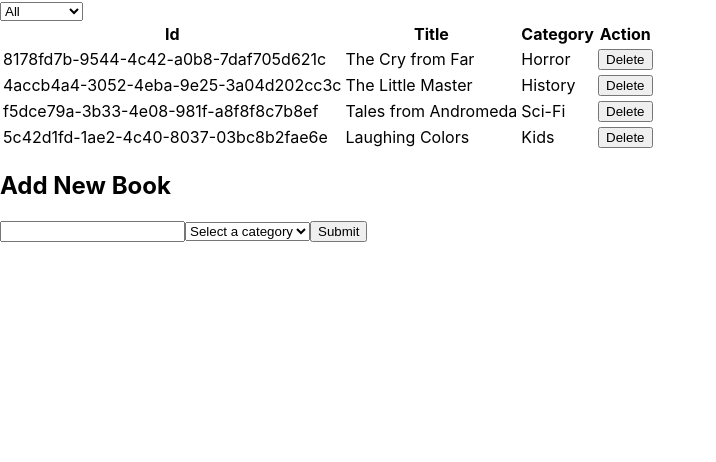
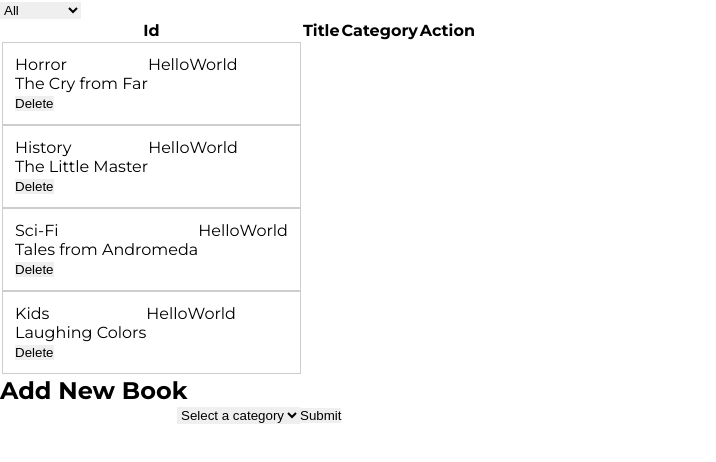
Before and after one commit to praz99/bookstore, a React (Create React App) app: page / in a window 1280 px wide. Shown: the top 462 px of the page, without its empty margins (0-716 px from the left). Built offline with nearby package versions, Linux system fonts and the light colour scheme.

Commit message:
add fint-family and style to book component.

```diff
--- a/src/components/Book.js
+++ b/src/components/Book.js
@@ -1,13 +1,21 @@
 import React from 'react';
 import PropTypes from 'prop-types';
+import '../styles/book.css';
 
 const Book = ({ book, deleteBook }) => (
-  <tr>
-    <td>{book.id}</td>
-    <td>{book.title}</td>
-    <td>{book.category}</td>
-    <td><button type="button" onClick={deleteBook}>Delete</button></td>
-  </tr>
+  <div className="book-container">
+    <div className="book-left">
+      <div className="book-category">{book.category}</div>
+      <div className="book-title">{book.title}</div>
+      <button type="button" onClick={deleteBook}>Delete</button>
+    </div>
+    <div className="book-center">
+      <p>Hello</p>
+    </div>
+    <div className="book-right">
+      <p>World</p>
+    </div>
+  </div>
 );
 
 Book.propTypes = {
--- /dev/null
+++ b/src/styles/book.css
@@ -0,0 +1,5 @@
+.book-container {
+  display: flex;
+  border: 1px solid rgb(206, 204, 204);
+  padding: 12px;
+}
--- a/src/styles/index.css
+++ b/src/styles/index.css
@@ -1,17 +1,16 @@
+@import url('https://fonts.googleapis.com/css2?family=Montserrat:wght@300;400;600;700&display=swap');
+
+*,
+*::after,
+*::before {
+  margin: 0;
+  padding: 0;
+  border: 0;
+}
+
 body {
   margin: 0;
-  font-family:
-    -apple-system,
-    BlinkMacSystemFont,
-    'Segoe UI',
-    'Roboto',
-    'Oxygen',
-    'Ubuntu',
-    'Cantarell',
-    'Fira Sans',
-    'Droid Sans',
-    'Helvetica Neue',
-    sans-serif;
+  font-family: 'Montserrat', sans-serif;
   -webkit-font-smoothing: antialiased;
   -moz-osx-font-smoothing: grayscale;
 }
```
Also changed, not shown: 1 other file (tests, documents, lock files or other folders).
